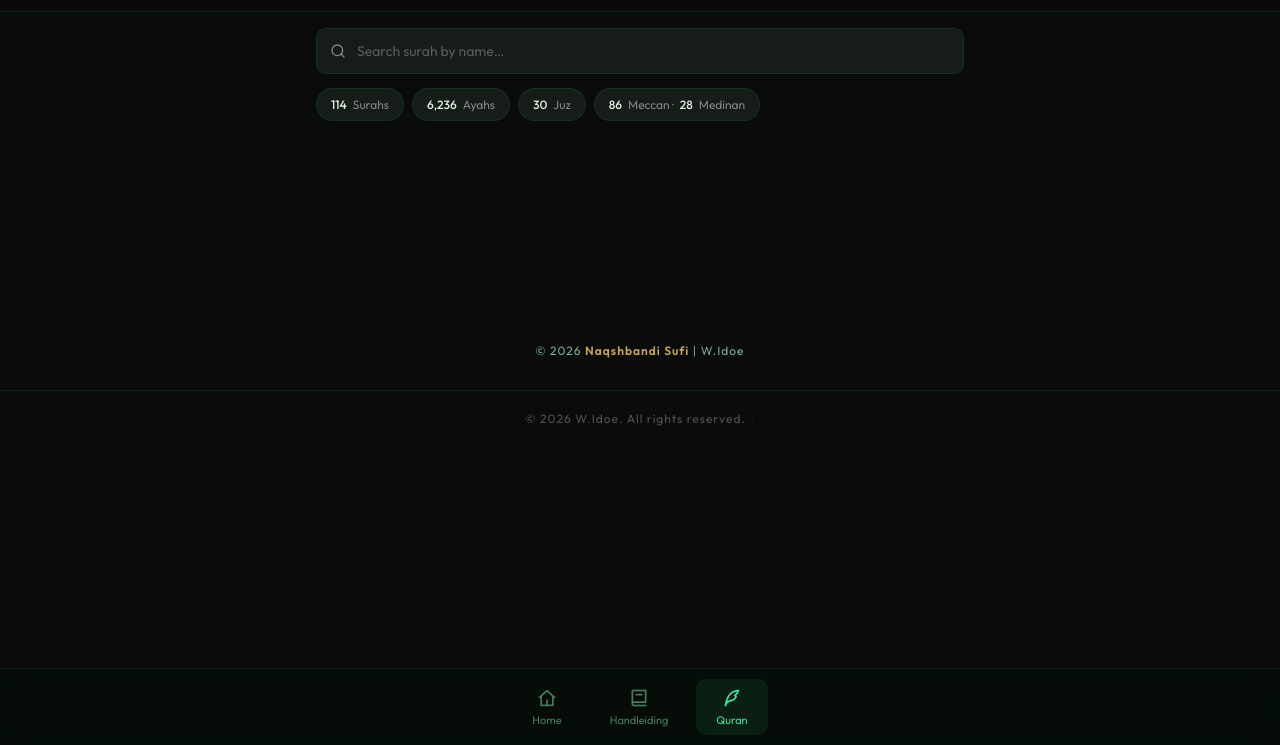
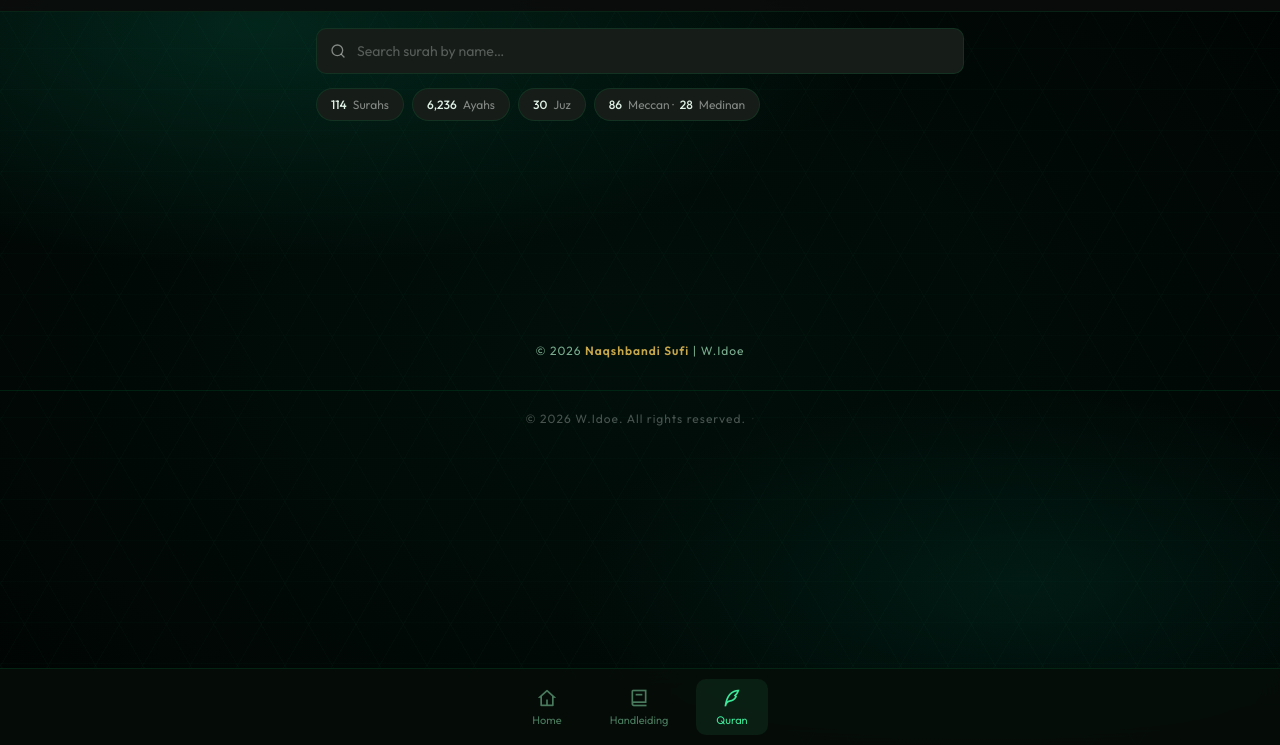
Before and after one commit to AimZzPK/sufiweb, a plain HTML site: page quran.html in a window 1280 px wide. Shown: the part 55-800 px from the top of the page. Drawn offline with nearby package versions, Linux system fonts and the light colour scheme; no server answers; a web font is replaced by a local one.

Commit message:
Add files via upload

```diff
--- a/quran.html
+++ b/quran.html
@@ -47,10 +47,34 @@
 
 body{
   font-family:var(--font);
-  background:var(--bg);
+   background: #010f0a;
   color:var(--text);
   min-height:100vh;
   overflow-x:hidden;
+}
+/* === BACKGROUND === */
+body::before {
+  content: '';
+  position: fixed;
+  inset: 0;
+  background:
+    radial-gradient(ellipse 80% 50% at 20% 10%, rgba(6,95,70,0.35) 0%, transparent 60%),
+    radial-gradient(ellipse 60% 40% at 80% 80%, rgba(2,44,34,0.5) 0%, transparent 60%),
+    radial-gradient(ellipse 100% 100% at 50% 50%, #010f0a 0%, #000 100%);
+  z-index: -2;
+  pointer-events: none;
+}
+/* Geometric pattern overlay */
+body::after {
+  content: '';
+  position: fixed;
+  inset: 0;
+  background-image:
+    repeating-linear-gradient(60deg, transparent, transparent 40px, rgba(16,185,129,0.025) 40px, rgba(16,185,129,0.025) 41px),
+    repeating-linear-gradient(-60deg, transparent, transparent 40px, rgba(16,185,129,0.025) 40px, rgba(16,185,129,0.025) 41px),
+    repeating-linear-gradient(0deg, transparent, transparent 40px, rgba(16,185,129,0.02) 40px, rgba(16,185,129,0.02) 41px);
+  z-index: -1;
+  pointer-events: none;
 }
 
 /* SCROLLBAR */
```
Also changed, not shown: home.html (+18 -4 lines).
